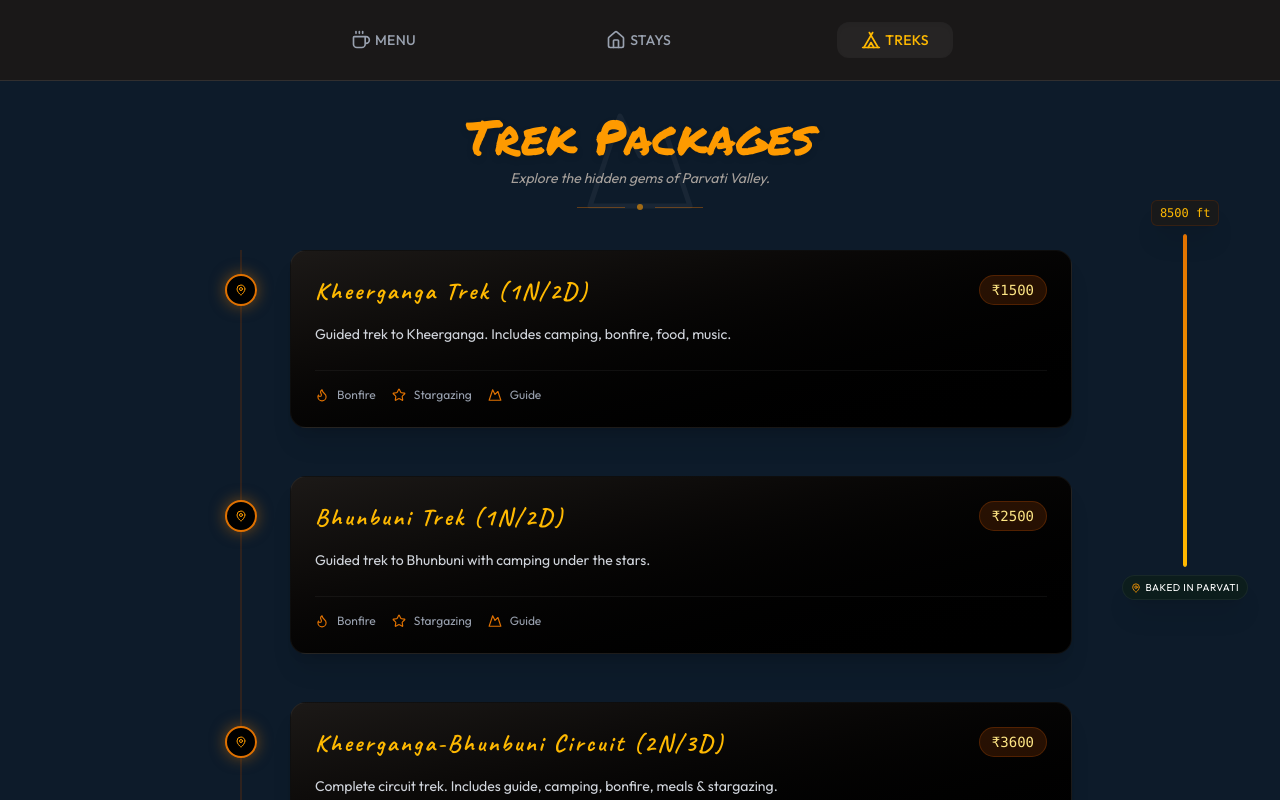
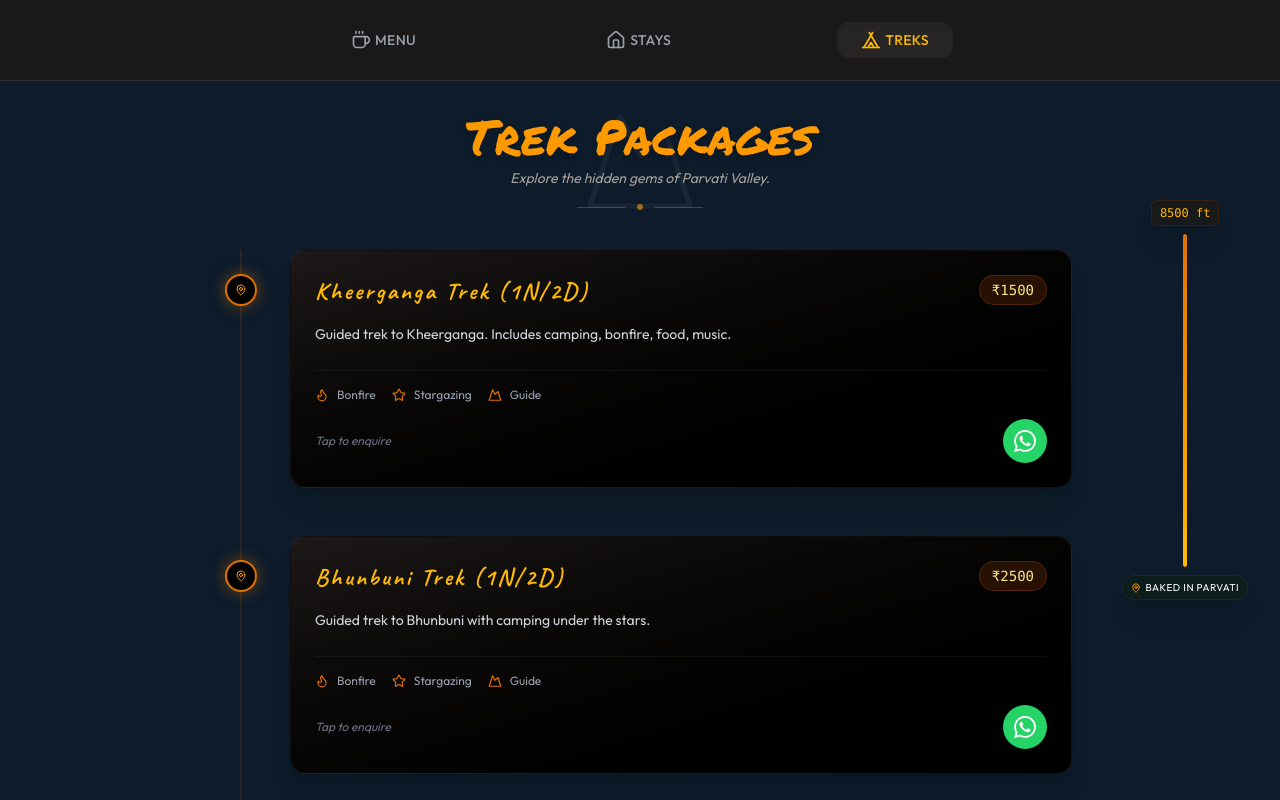
Before and after one commit to sidharth-n/bakedinparvathi, a React (Vite) app: page /treks in a window 1280 px wide. Shown: the top 800 px of the page. Built offline with nearby package versions, Linux system fonts and the light colour scheme.

Commit message:
udpate with whastpp button.

```diff
--- a/src/views/Stays.jsx
+++ b/src/views/Stays.jsx
@@ -1,7 +1,7 @@
 import React from 'react';
 import { motion } from 'framer-motion';
-import { stays, experiences } from '../data';
-import { Home, Wifi, Coffee, Music, Map } from 'lucide-react';
+import { stays, experiences, cafeInfo } from '../data';
+import { Home, Wifi, Coffee, Music, Map, Send } from 'lucide-react';
 
 const Stays = () => {
   return (
@@ -65,6 +65,18 @@
                     ))}
                   </div>
                 </div>
+
+                <div className="flex items-center justify-between mt-auto">
+                  <span className="text-xs text-gray-500 italic">Tap to enquire</span>
+                  <a
+                    href={`https://wa.me/${cafeInfo.phone}?text=${encodeURIComponent(`Hi! I'm interested in the *${stay.name}* (₹${stay.pricePerNight}). Could you let me know about availability?\n\n_Sent via bakedinparvati.in_`)}`}
+                    target="_blank"
+                    rel="noreferrer"
+                    className="w-11 h-11 bg-[#25D366] hover:bg-[#1fbe59] rounded-full flex items-center justify-center shadow-lg transition-all hover:scale-110 active:scale-95"
+                  >
+                    <svg width="22" height="22" viewBox="0 0 24 24" fill="white"><path d="M17.472 14.382c-.297-.149-1.758-.867-2.03-.967-.273-.099-.471-.148-.67.15-.197.297-.767.966-.94 1.164-.173.199-.347.223-.644.075-.297-.15-1.255-.463-2.39-1.475-.883-.788-1.48-1.761-1.653-2.059-.173-.297-.018-.458.13-.606.134-.133.298-.347.446-.52.149-.174.198-.298.298-.497.099-.198.05-.371-.025-.52-.075-.149-.669-1.612-.916-2.207-.242-.579-.487-.5-.669-.51-.173-.008-.371-.01-.57-.01-.198 0-.52.074-.792.372-.272.297-1.04 1.016-1.04 2.479 0 1.462 1.065 2.875 1.213 3.074.149.198 2.096 3.2 5.077 4.487.709.306 1.262.489 1.694.625.712.227 1.36.195 1.871.118.571-.085 1.758-.719 2.006-1.413.248-.694.248-1.289.173-1.413-.074-.124-.272-.198-.57-.347m-5.421 7.403h-.004a9.87 9.87 0 01-5.031-1.378l-.361-.214-3.741.982.998-3.648-.235-.374a9.86 9.86 0 01-1.51-5.26c.001-5.45 4.436-9.884 9.888-9.884 2.64 0 5.122 1.03 6.988 2.898a9.825 9.825 0 012.893 6.994c-.003 5.45-4.437 9.884-9.885 9.884m8.413-18.297A11.815 11.815 0 0012.05 0C5.495 0 .16 5.335.157 11.892c0 2.096.547 4.142 1.588 5.945L.057 24l6.305-1.654a11.882 11.882 0 005.683 1.448h.005c6.554 0 11.89-5.335 11.893-11.893a11.821 11.821 0 00-3.48-8.413z"/></svg>
+                  </a>
+                </div>
               </div>
             </div>
           </motion.div>
--- a/src/views/Treks.jsx
+++ b/src/views/Treks.jsx
@@ -1,7 +1,7 @@
 import React from 'react';
 import { motion } from 'framer-motion';
-import { treks } from '../data';
-import { Mountain, MapPin, Flame, Star } from 'lucide-react';
+import { treks, cafeInfo } from '../data';
+import { Mountain, MapPin, Flame, Star, Send } from 'lucide-react';
 
 const Treks = () => {
   return (
@@ -67,6 +67,19 @@
                 </div>
               </div>
 
+              {/* WhatsApp Enquiry */}
+              <div className="flex items-center justify-between mt-4">
+                <span className="text-xs text-gray-500 italic">Tap to enquire</span>
+                <a
+                  href={`https://wa.me/${cafeInfo.phone}?text=${encodeURIComponent(`Hi! I'm interested in the *${trek.name}* (₹${trek.price}). Could you share more details and availability?\n\n_Sent via bakedinparvati.in_`)}`}
+                  target="_blank"
+                  rel="noreferrer"
+                  className="w-11 h-11 bg-[#25D366] hover:bg-[#1fbe59] rounded-full flex items-center justify-center shadow-lg transition-all hover:scale-110 active:scale-95"
+                >
+                  <svg width="22" height="22" viewBox="0 0 24 24" fill="white"><path d="M17.472 14.382c-.297-.149-1.758-.867-2.03-.967-.273-.099-.471-.148-.67.15-.197.297-.767.966-.94 1.164-.173.199-.347.223-.644.075-.297-.15-1.255-.463-2.39-1.475-.883-.788-1.48-1.761-1.653-2.059-.173-.297-.018-.458.13-.606.134-.133.298-.347.446-.52.149-.174.198-.298.298-.497.099-.198.05-.371-.025-.52-.075-.149-.669-1.612-.916-2.207-.242-.579-.487-.5-.669-.51-.173-.008-.371-.01-.57-.01-.198 0-.52.074-.792.372-.272.297-1.04 1.016-1.04 2.479 0 1.462 1.065 2.875 1.213 3.074.149.198 2.096 3.2 5.077 4.487.709.306 1.262.489 1.694.625.712.227 1.36.195 1.871.118.571-.085 1.758-.719 2.006-1.413.248-.694.248-1.289.173-1.413-.074-.124-.272-.198-.57-.347m-5.421 7.403h-.004a9.87 9.87 0 01-5.031-1.378l-.361-.214-3.741.982.998-3.648-.235-.374a9.86 9.86 0 01-1.51-5.26c.001-5.45 4.436-9.884 9.888-9.884 2.64 0 5.122 1.03 6.988 2.898a9.825 9.825 0 012.893 6.994c-.003 5.45-4.437 9.884-9.885 9.884m8.413-18.297A11.815 11.815 0 0012.05 0C5.495 0 .16 5.335.157 11.892c0 2.096.547 4.142 1.588 5.945L.057 24l6.305-1.654a11.882 11.882 0 005.683 1.448h.005c6.554 0 11.89-5.335 11.893-11.893a11.821 11.821 0 00-3.48-8.413z"/></svg>
+                </a>
+              </div>
+
               {/* Decorative side accent */}
               <div className="absolute right-0 top-0 bottom-0 w-1 bg-amber-600/0 group-hover:bg-amber-600/10 transition-colors" />
             </div>
```
